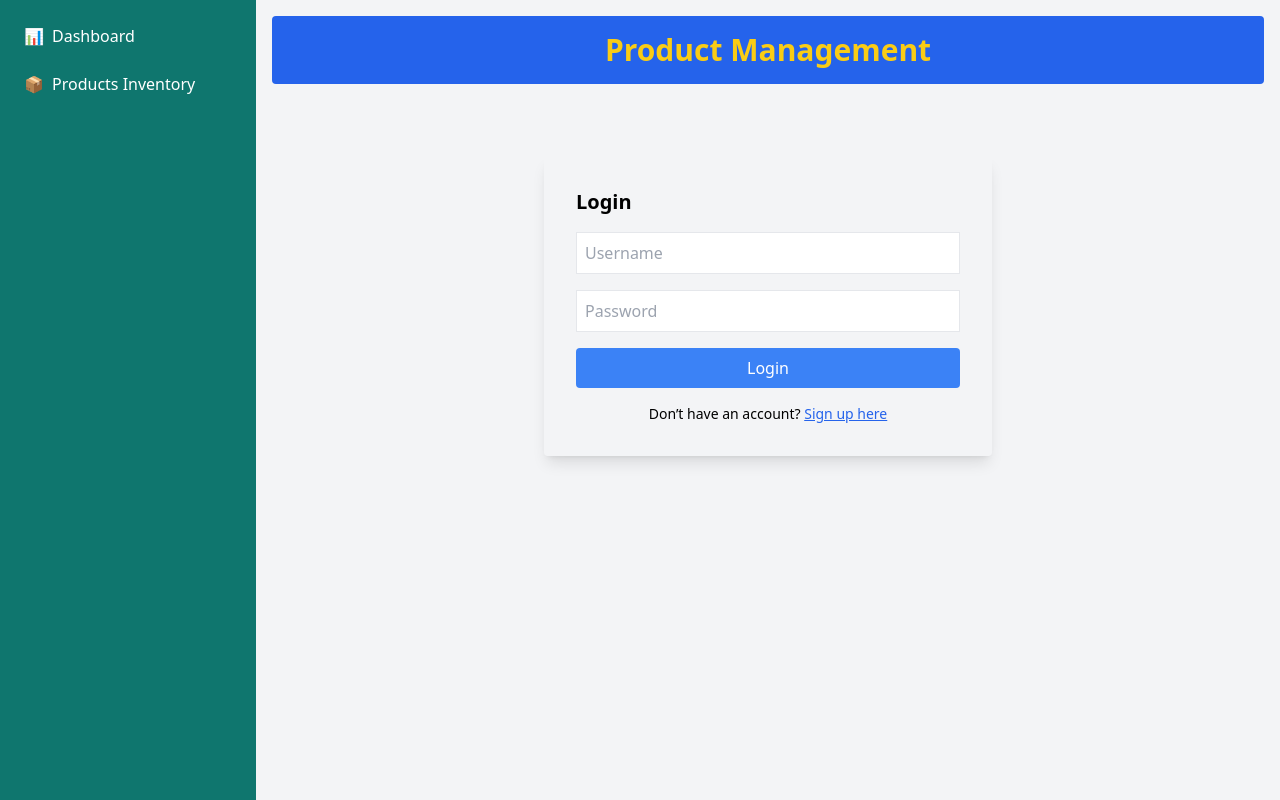
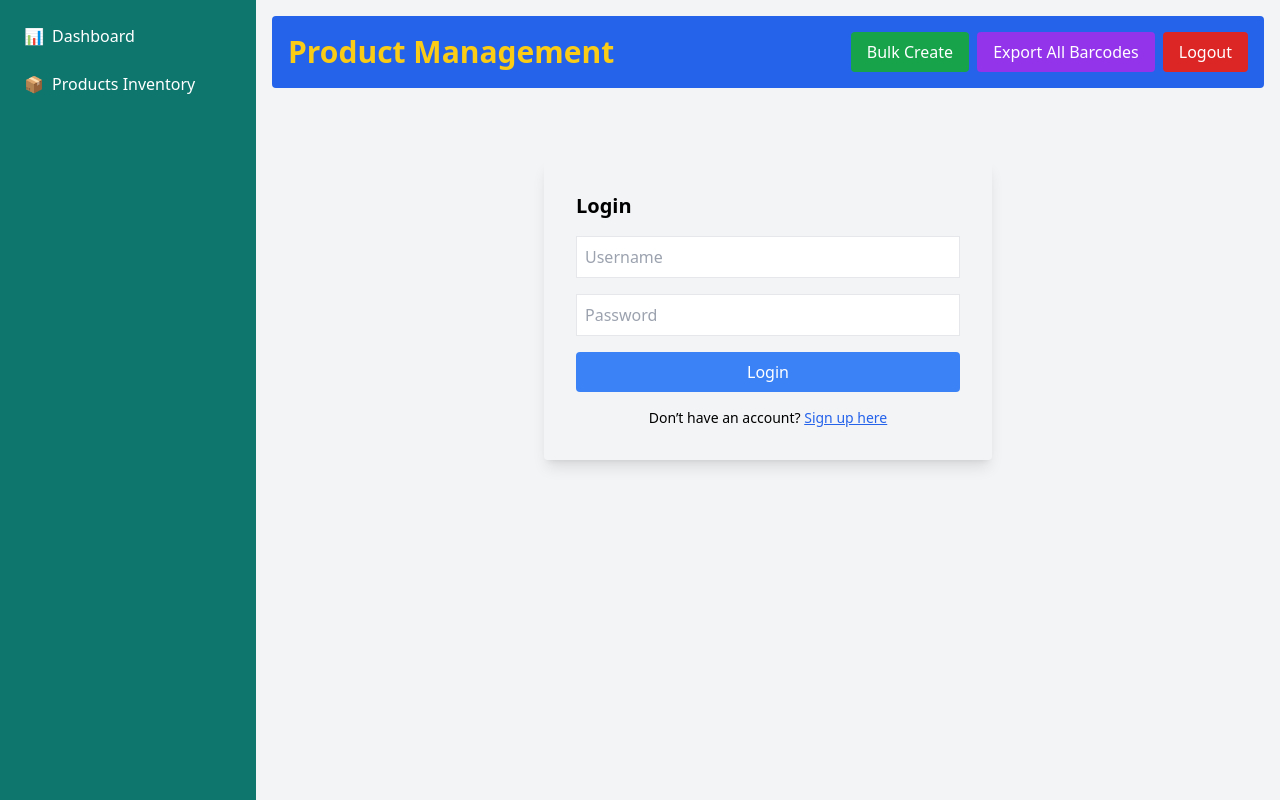
Before and after one commit to muhammadshakoor/crud-app-frontend, a React (Vite) app: page /login in a window 1280 px wide. Built offline with nearby package versions, Linux system fonts and the light colour scheme; no server answers.

Commit message:
update sidebar App.tsx

```diff
--- a/src/App.tsx
+++ b/src/App.tsx
@@ -67,8 +67,8 @@ function App() {
     <AuthProvider>
       <Router>
         <div className="flex min-h-screen bg-gray-100">
-          {/* Sidebar */}
-          <div className="w-64 bg-teal-700 text-white p-4">
+          {/* Fixed Sidebar */}
+          <div className="w-64 bg-teal-700 text-white p-4 fixed h-full overflow-y-auto">
             <nav>
               <ul className="space-y-2">
                 <li>
@@ -95,10 +95,15 @@ function App() {
             </nav>
           </div>
 
-          {/* Main Content */}
-          <div className="flex-1 p-4">
-            <header className="bg-blue-600 text-white p-4 flex justify-center mb-4 rounded">
+          {/* Main Content with Margin for Fixed Sidebar */}
+          <div className="flex-1 ml-64 p-4">
+            <header className="bg-blue-600 text-white p-4 flex justify-between items-center mb-4 rounded">
               <h1 className="text-3xl font-bold text-yellow-400">Product Management</h1>
+              <div className="flex space-x-2">
+                <button className="bg-green-600 text-white px-4 py-2 rounded">Bulk Create</button>
+                <button className="bg-purple-600 text-white px-4 py-2 rounded">Export All Barcodes</button>
+                <button className="bg-red-600 text-white px-4 py-2 rounded">Logout</button>
+              </div>
             </header>
             <main className="container mx-auto p-4 max-w-[95vw]">
               <Routes>
```
